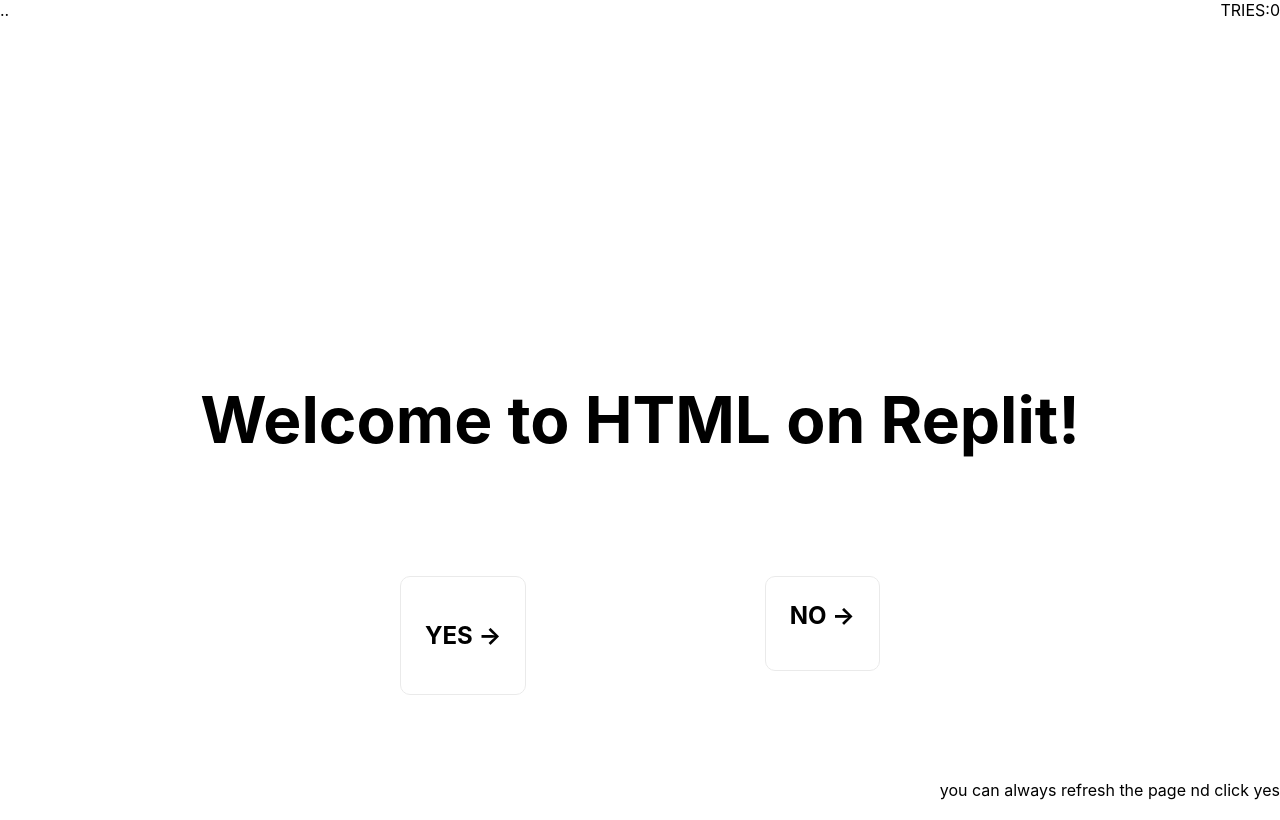
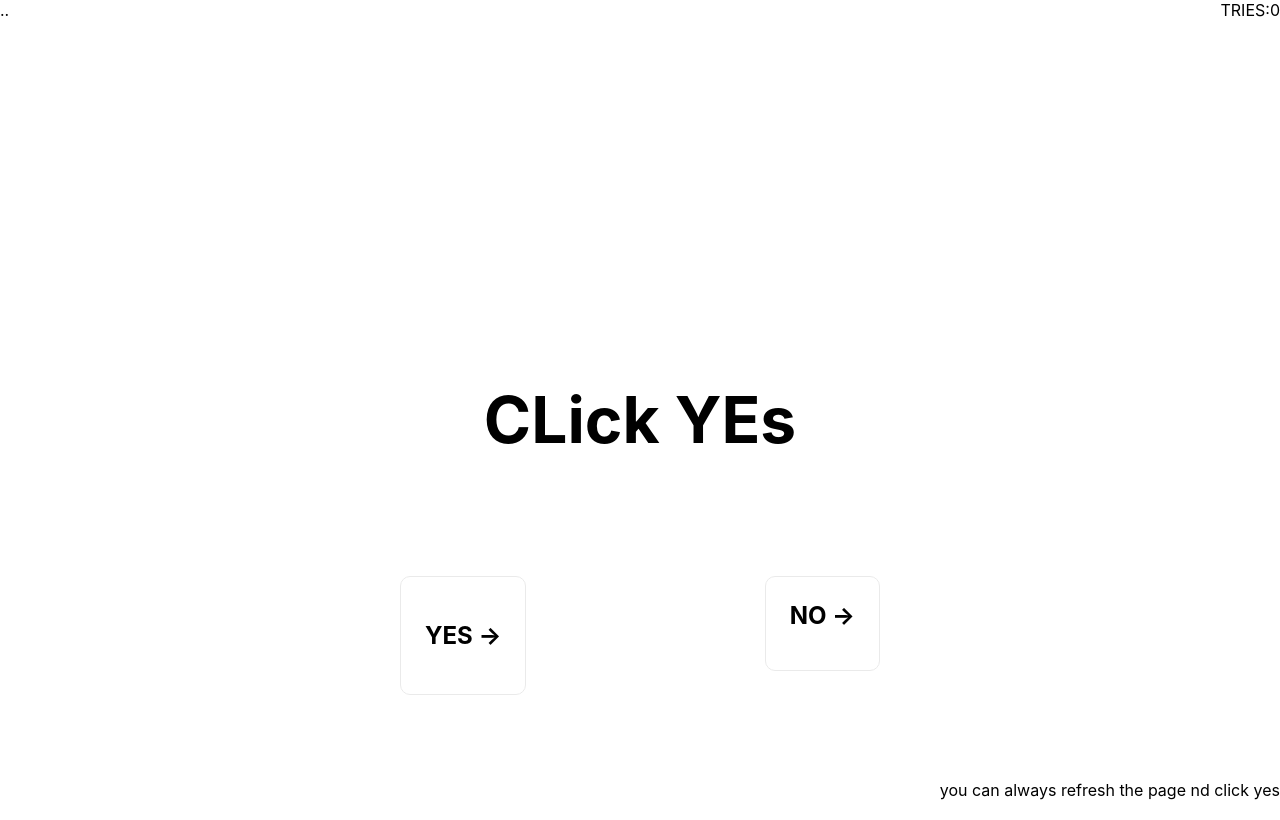
Before and after one commit to hello-lab/rejectmeifyoucan, a plain HTML site: page index.html in a window 1280 px wide. Drawn offline with nearby package versions, Linux system fonts and the light colour scheme.

Commit message:
Update index.html

```diff
--- a/index.html
+++ b/index.html
@@ -32,7 +32,7 @@
 	<span class="trp" >..	</span>
 	<span class="cnt">TRIES:0</span>
   <main>
-    <h1 class="title">Welcome to HTML on Replit!</h1>
+    <h1 class="title">CLick YEs</h1>
 
 
     <section class="grid">
```
